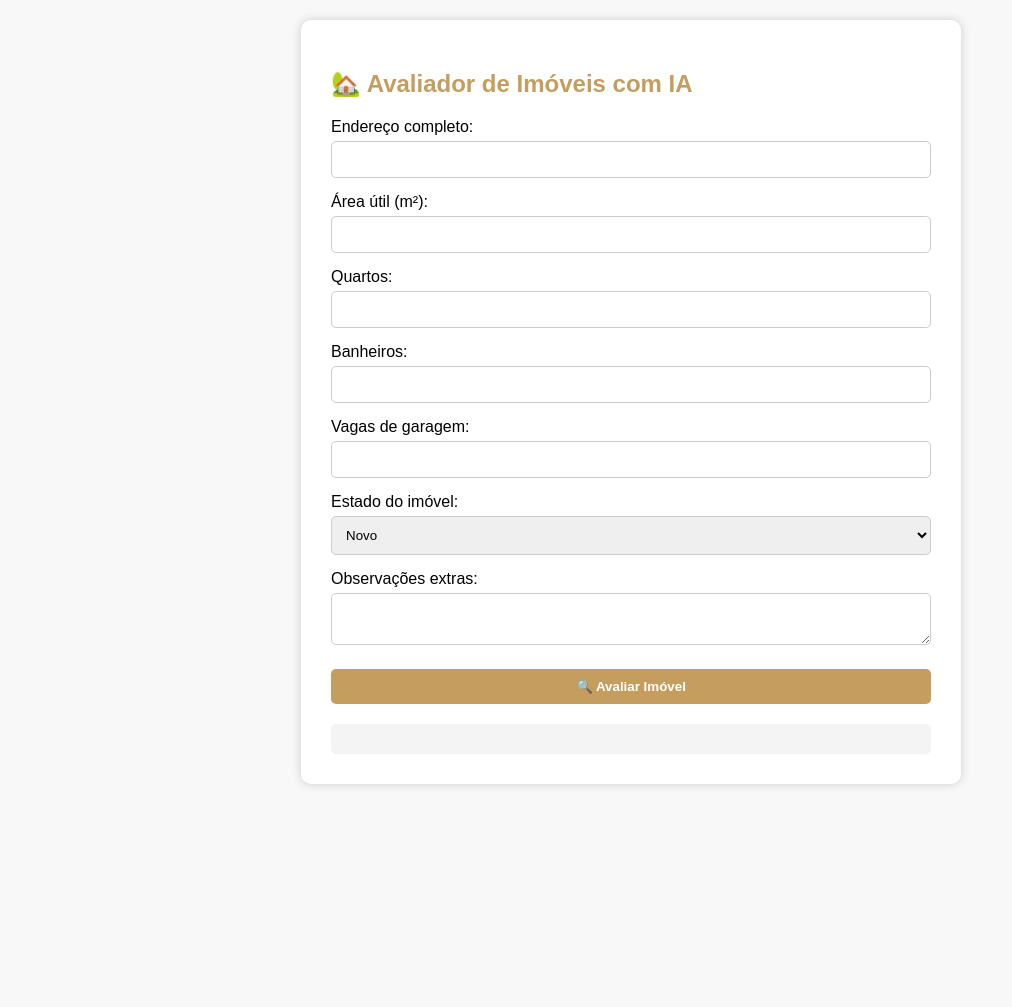
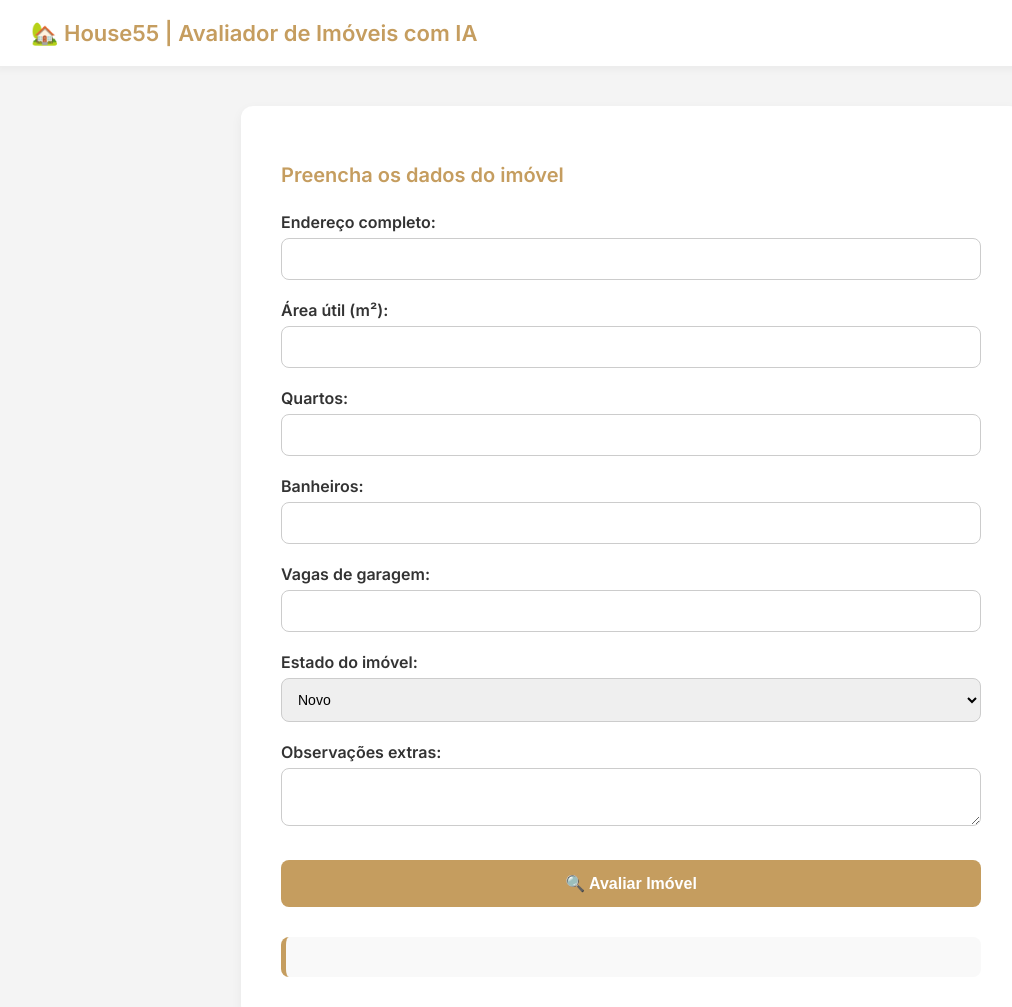
Before and after one commit to Nichollasg20/smartimob-ai, a plain HTML site: page index.html in a window 1280 px wide. Shown: the whole page, without its empty margins (9-1021 px from the left). Before the commit the page ends 804 px from the top, so only its background shows below. Drawn offline with Linux system fonts and the light colour scheme.

Commit message:
Update index.html

```diff
--- a/index.html
+++ b/index.html
@@ -3,56 +3,90 @@
 <head>
   <meta charset="UTF-8" />
   <meta name="viewport" content="width=device-width, initial-scale=1.0"/>
-  <title>🏡 Avaliador de Imóveis com IA</title>
+  <title>🏡 Avaliador de Imóveis - House55</title>
+  <link href="https://fonts.googleapis.com/css2?family=Inter:wght@400;600&display=swap" rel="stylesheet">
   <style>
     body {
-      font-family: Arial, sans-serif;
-      background: #f8f8f8;
       margin: 0;
-      padding: 20px;
+      padding: 0;
+      font-family: 'Inter', sans-serif;
+      background: #f4f4f4;
+      color: #333;
+    }
+    header {
+      background-color: #fff;
+      padding: 20px 40px;
+      box-shadow: 0 2px 10px rgba(0,0,0,0.05);
+      display: flex;
+      align-items: center;
+      justify-content: space-between;
+    }
+    header h1 {
+      font-size: 22px;
+      color: #c59d5f;
+      margin: 0;
     }
     .container {
-      max-width: 600px;
+      max-width: 700px;
       background: #fff;
-      margin: auto;
-      padding: 30px;
-      border-radius: 10px;
-      box-shadow: 0 0 10px #ccc;
+      margin: 40px auto;
+      padding: 40px;
+      border-radius: 12px;
+      box-shadow: 0 4px 12px rgba(0,0,0,0.05);
     }
     h2 {
       color: #c59d5f;
-      margin-bottom: 20px;
+      font-size: 20px;
+      margin-bottom: 25px;
     }
     label {
       display: block;
-      margin-top: 15px;
+      margin-top: 20px;
+      font-weight: 600;
     }
-    input, select, textarea, button {
+    input, select, textarea {
       width: 100%;
-      padding: 10px;
-      margin-top: 5px;
-      border-radius: 5px;
+      padding: 12px;
+      margin-top: 6px;
       border: 1px solid #ccc;
+      border-radius: 8px;
+      font-size: 14px;
       box-sizing: border-box;
+    }
+    textarea {
+      resize: vertical;
     }
     button {
       background-color: #c59d5f;
       color: white;
+      padding: 14px;
       border: none;
+      border-radius: 8px;
+      font-size: 16px;
       font-weight: bold;
-      margin-top: 20px;
+      margin-top: 30px;
+      cursor: pointer;
+      width: 100%;
+      transition: background-color 0.2s;
+    }
+    button:hover {
+      background-color: #b18a4f;
     }
     #resultado {
-      margin-top: 20px;
-      padding: 15px;
-      background: #f4f4f4;
-      border-radius: 5px;
+      margin-top: 30px;
+      background: #f9f9f9;
+      padding: 20px;
+      border-left: 5px solid #c59d5f;
+      border-radius: 8px;
     }
   </style>
 </head>
 <body>
+  <header>
+    <h1>🏡 House55 | Avaliador de Imóveis com IA</h1>
+  </header>
   <div class="container">
-    <h2>🏡 Avaliador de Imóveis com IA</h2>
+    <h2>Preencha os dados do imóvel</h2>
     <form id="formImovel">
       <label>Endereço completo:</label>
       <input type="text" id="endereco" required />
```
